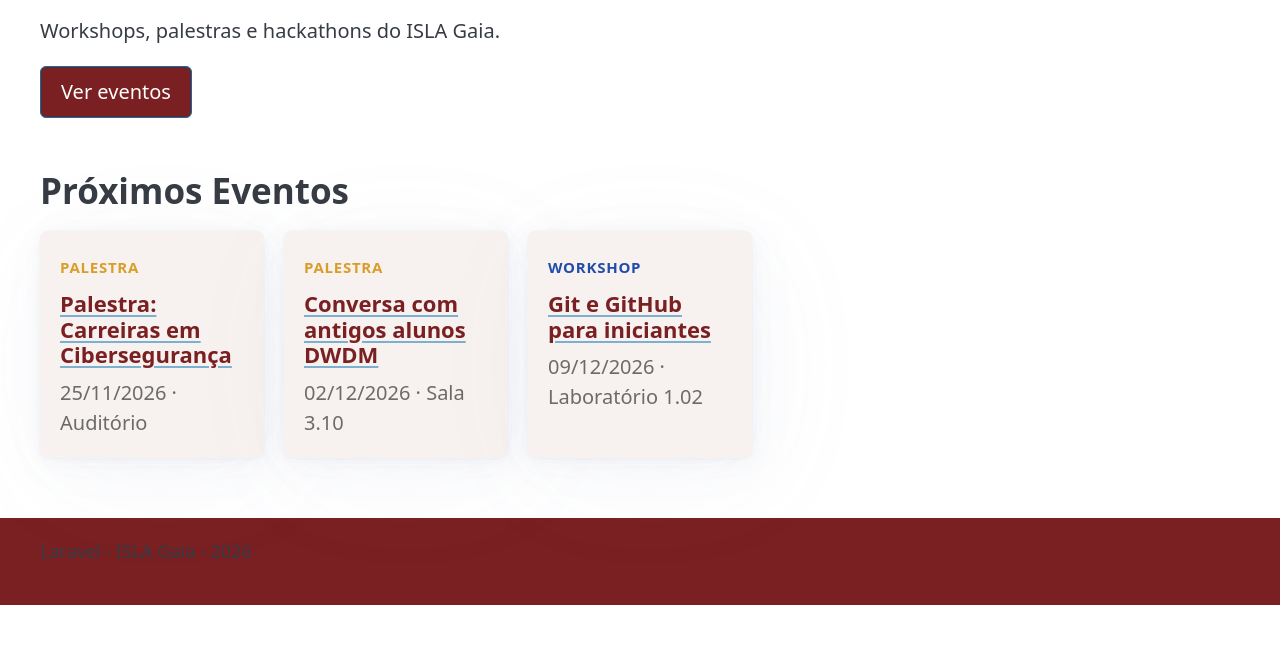
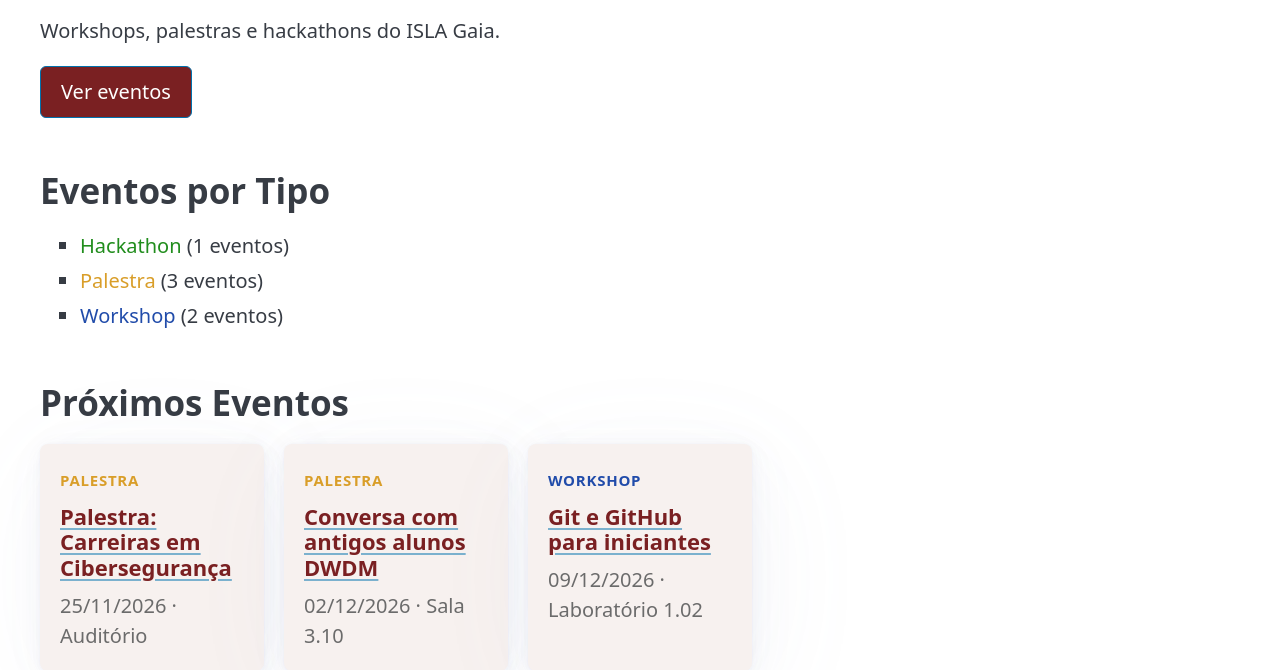
Before and after one commit to joaomicaelo95-byte/pws1-app, a Laravel app: page / in a window 1280 px wide. Shown: the part 191-861 px from the top of the page. Before the commit the page ends 796 px from the top, so only its background shows below. Run offline with Laravel 12, Linux system fonts and the light colour scheme; data comes from the database, SQL or seed files in the repository; some libraries are stand-ins or nearby versions.

Commit message:
PL06 - Desafio

```diff
--- a/app/Http/Controllers/InicioController.php
+++ b/app/Http/Controllers/InicioController.php
@@ -6,6 +6,7 @@ use Illuminate\Http\Request;
 use Illuminate\View\View;
 // use Illuminate\Support\Facades\DB;
 use App\Models\Evento;
+use App\Models\Tipo;
 
 class InicioController extends Controller
 {
@@ -20,8 +21,13 @@ class InicioController extends Controller
             ->limit(3)
             ->get();
 
+        $tipos = Tipo::withCount('eventos')
+            ->orderBy('nome')
+            ->get();
+
         return view('index', [
-            'proximos' => $proximos
+            'proximos' => $proximos,
+            'tipos' => $tipos
         ]);
     }
 
--- a/app/Models/Tipo.php
+++ b/app/Models/Tipo.php
@@ -4,7 +4,7 @@ namespace App\Models;
 
 use Illuminate\Database\Eloquent\Model;
 use Illuminate\Database\Eloquent\Attributes\Fillable;
-use Illuminate\Database\Eloquent\Factories\HasFactory;
+use Illuminate\Database\Eloquent\Relations\HasMany;
 
 #[Fillable(['nome', 'slug'])]
 class Tipo extends Model
--- a/resources/views/index.blade.php
+++ b/resources/views/index.blade.php
@@ -16,6 +16,16 @@
     <p>Workshops, palestras e hackathons do ISLA Gaia.</p>
     <p><a href="{{ route('eventos.index') }}" role="button" class="botao">Ver eventos</a></p>
 
+    <h2>Eventos por Tipo</h2>
+    <ul>
+        @foreach ($tipos as $tipo)
+            <li>
+                <span class="etiqueta-{{ $tipo->slug }}">{{ $tipo->nome }}</span>
+                <span>({{ $tipo->eventos_count }} eventos)</span>
+            </li>
+        @endforeach
+    </ul>
+
     <h2>Próximos Eventos</h2>
     <div class="grelha">
         @forelse ($proximos as $evento)
```
